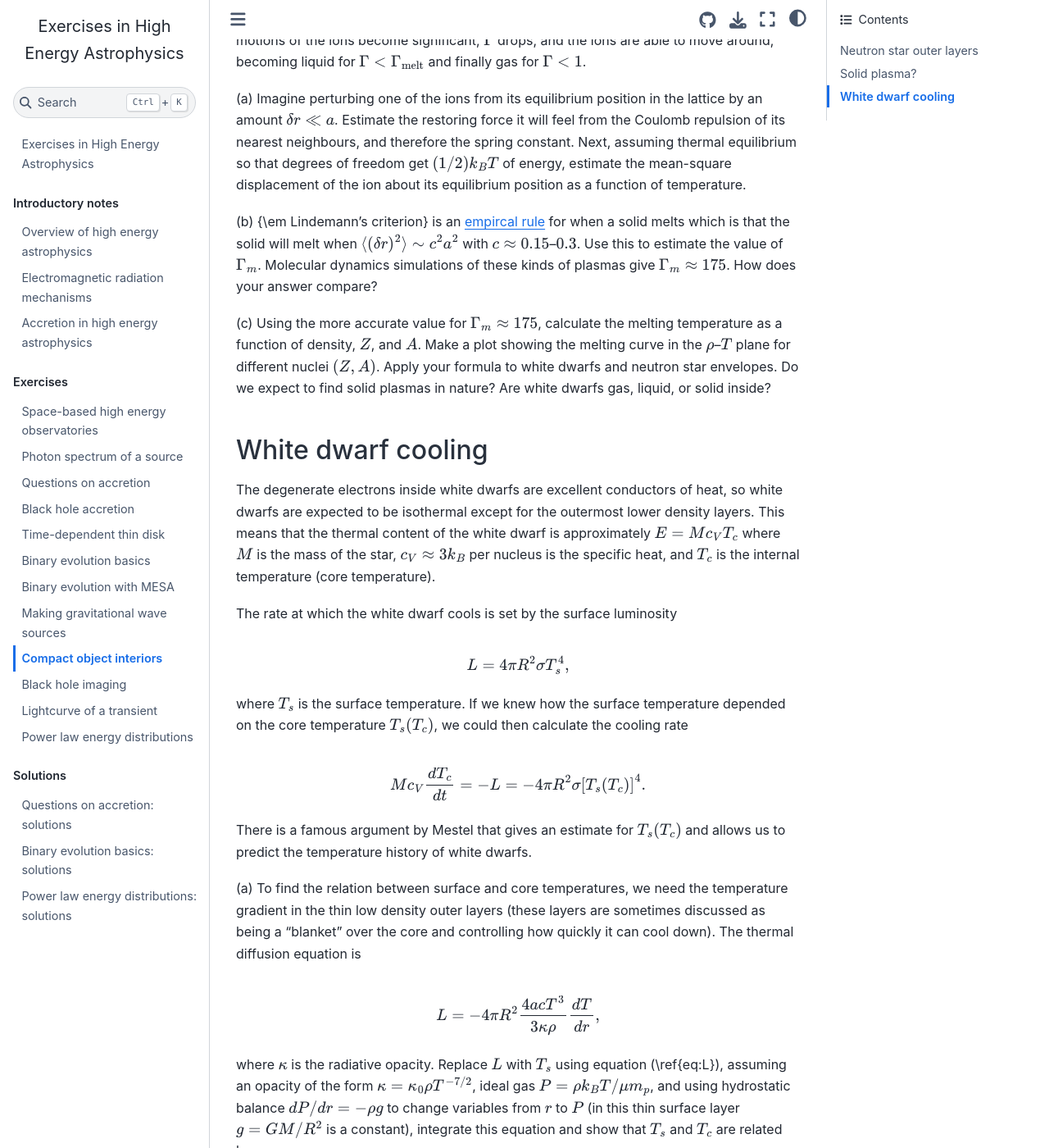
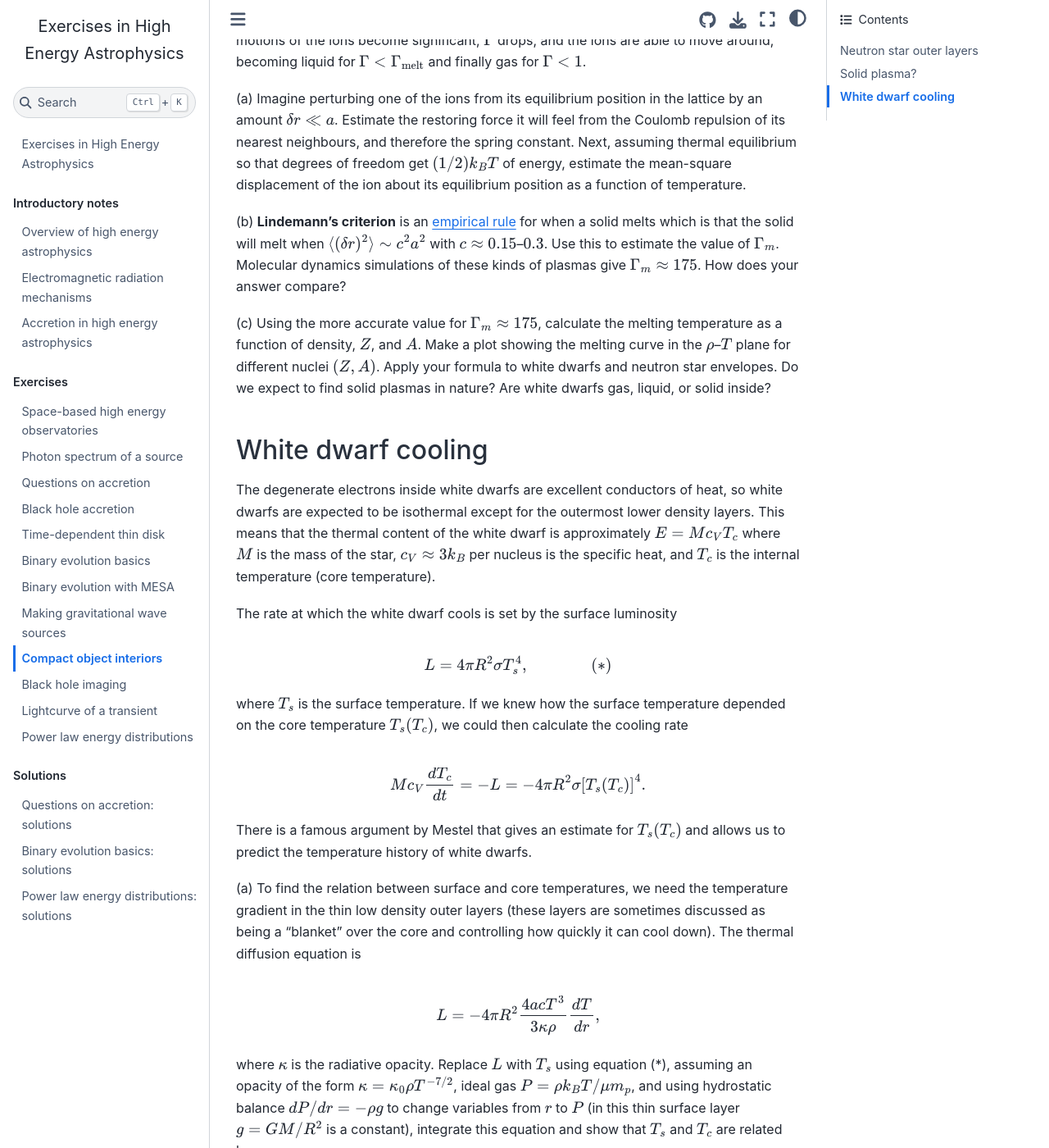
Before and after one commit to andrewcumming/phys645, a Jupyter Book: the page built from compact.md, in a window 1280 px wide and 1400 px high, scrolled down 2420 px. Shown: the whole window at 82% size. Built offline with Jupyter Book 1.0.4 settings and Sphinx 7.4.7 and the Sphinx Book theme 1.1.4, drawn with Linux system fonts in a browser that asks for light colours; pages that are not in the unit, such as notebooks, are missing from menus.

Commit message:
Fixes latex formatting issues in compact objects exercise

```diff
--- a/compact.md
+++ b/compact.md
@@ -64,7 +64,7 @@ where $a$ is the mean separation between ions given by $(4\pi/3) n_i a^3 =1$ and
 
 (a) Imagine perturbing one of the ions from its equilibrium position in the lattice by an amount $\delta r\ll a$. Estimate the restoring force it will feel from the Coulomb repulsion of its nearest neighbours, and therefore the spring constant. Next, assuming thermal equilibrium so that degrees of freedom get $(1/2)k_BT$ of energy, estimate the mean-square displacement of the ion about its equilibrium position as a function of temperature.
 
-(b) {\em Lindemann's criterion} is an [empircal rule](https://en.wikipedia.org/wiki/Melting_point#Predicting_the_melting_point_of_substances_(Lindemann's_criterion)) for when a solid melts which is that the solid will melt when $\langle (\delta r)^2\rangle\sim c^2a^2$ with $c\approx 0.15$--$0.3$. Use this to estimate the value of $\Gamma_m$. Molecular dynamics simulations of these kinds of plasmas give $\Gamma_m\approx 175$. How does your answer compare?
+(b) **Lindemann's criterion** is an [empirical rule](https://en.wikipedia.org/wiki/Melting_point#Predicting_the_melting_point_of_substances_(Lindemann's_criterion)) for when a solid melts which is that the solid will melt when $\langle (\delta r)^2\rangle\sim c^2a^2$ with $c\approx 0.15$--$0.3$. Use this to estimate the value of $\Gamma_m$. Molecular dynamics simulations of these kinds of plasmas give $\Gamma_m\approx 175$. How does your answer compare?
 
 (c) Using the more accurate value for $\Gamma_m\approx 175$, calculate the melting temperature as a function of density, $Z$, and $A$. Make a plot showing the melting curve in the $\rho$--$T$ plane for different nuclei $(Z,A)$. Apply your formula to white dwarfs and neutron star envelopes. Do we expect to find solid plasmas in nature? Are white dwarfs gas, liquid, or solid inside?
 
@@ -75,7 +75,7 @@ The degenerate electrons inside white dwarfs are excellent conductors of heat, s
 The rate at which the white dwarf cools is set by the surface luminosity
 
 $$
-L = 4\pi R^2 \sigma T_s^4,
+L = 4\pi R^2 \sigma T_s^4,\hspace{2cm} (*)
 $$
 
 where $T_s$ is the surface temperature. If we knew how the surface temperature depended on the core temperature $T_s(T_c)$, we could then calculate the cooling rate
@@ -92,7 +92,7 @@ $$
 L = -4\pi R^2 {4acT^3\over 3\kappa\rho}{dT\over dr},
 $$
 
-where $\kappa$ is the radiative opacity. Replace $L$ with $T_s$ using equation (\ref{eq:L}), assuming an opacity of the form $\kappa=\kappa_0 \rho T^{-7/2}$, ideal gas $P=\rho k_BT/\mu m_p$, and using hydrostatic balance $dP/dr=-\rho g$ to change variables from $r$ to $P$ (in this thin surface layer $g=GM/R^2$ is a constant), integrate this equation and show that $T_s$ and $T_c$ are related by
+where $\kappa$ is the radiative opacity. Replace $L$ with $T_s$ using equation (*), assuming an opacity of the form $\kappa=\kappa_0 \rho T^{-7/2}$, ideal gas $P=\rho k_BT/\mu m_p$, and using hydrostatic balance $dP/dr=-\rho g$ to change variables from $r$ to $P$ (in this thin surface layer $g=GM/R^2$ is a constant), integrate this equation and show that $T_s$ and $T_c$ are related by
 
 $$
 T_s^4\approx {64\over 51} {gk_B\over \kappa_0\mu m_p}{T_c^{17/2}\over P_b^2} ,
```
